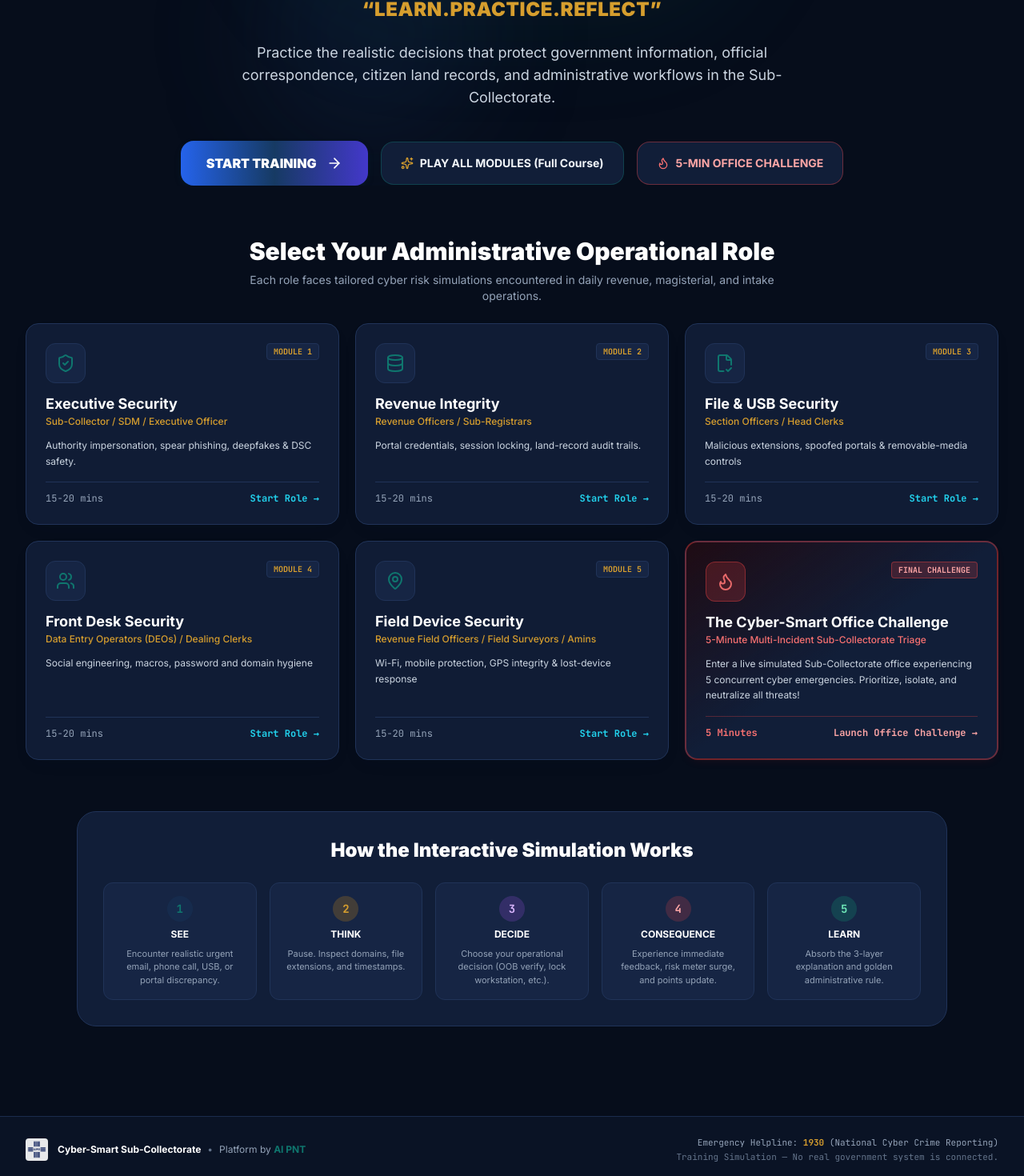
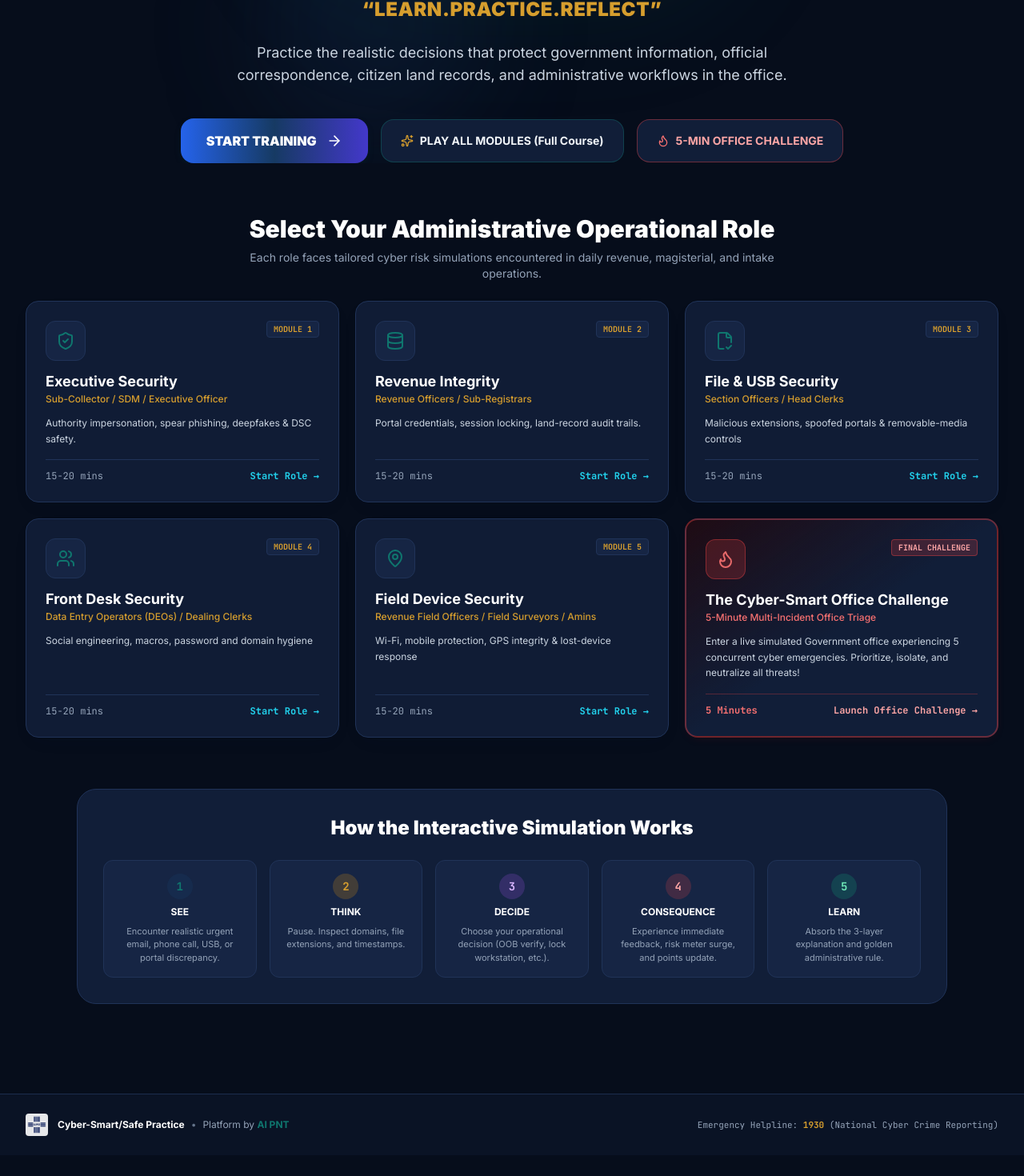
Before and after one commit to ShubhasmitaDash/CYBERSECURITY_TRAINING, a React (Vite) app: page / in a window 1280 px wide. Shown: the part 389-1859 px from the top of the page at 80% size. After the commit the page ends 1833 px from the top, so only its background shows below. Built offline with nearby package versions, Linux system fonts and the light colour scheme.

Commit message:
wording changes

```diff
--- a/src/App.tsx
+++ b/src/App.tsx
@@ -63,15 +63,15 @@ const MainContent: React.FC = () => {
               className="h-7 w-auto object-contain bg-white/90 p-0.5 rounded"
             />
             <div>
-              <span className="font-bold text-white">Cyber-Smart Sub-Collectorate</span>
+              <span className="font-bold text-white">Cyber-Smart/Safe Practice</span>
               <span className="text-slate-500 mx-2">•</span>
-              <span>Platform by <strong className="text-brand-cyan">AI PNT</strong></span>
+              <span>Platform by <strong className="text-brand-cyan">AI PNT</strong>
+              </span>
             </div>
           </div>
 
           <div className="text-center md:text-right font-mono text-[11px] space-y-0.5">
             <div>Emergency Helpline: <strong className="text-brand-goldLight">1930</strong> (National Cyber Crime Reporting)</div>
-            <div className="text-slate-500">Training Simulation — No real government system is connected.</div>
           </div>
         </div>
       </footer>
--- a/src/components/views/CertificatePage.tsx
+++ b/src/components/views/CertificatePage.tsx
@@ -27,7 +27,7 @@ export const CertificatePage: React.FC = () => {
   const [isEditingName, setIsEditingName] = useState(false);
 
   const currentRoleObj = OPERATIONAL_ROLES.find(r => r.id === activeRole);
-  const roleTitle = currentRoleObj ? currentRoleObj.title : 'All Sub-Collectorate Operational Tracks';
+  const roleTitle = currentRoleObj ? currentRoleObj.title : 'All Operational Tracks';
 
   const todayDate = new Date().toLocaleDateString('en-GB', {
     day: '2-digit',
@@ -185,10 +185,6 @@ export const CertificatePage: React.FC = () => {
 
           </div>
 
-          {/* Safety Footer Disclaimer */}
-          <div className="pt-4 text-[9px] text-slate-400 font-mono text-center">
-            Disclaimer: This certificate confirms completion of educational cybersecurity awareness simulations. All training scenarios are fictional. No real government system is connected.
-          </div>
 
         </div>
       </div>
--- a/src/components/views/ConfigModal.tsx
+++ b/src/components/views/ConfigModal.tsx
@@ -79,7 +79,7 @@ export const ConfigModal: React.FC<ConfigModalProps> = ({ isOpen, onClose }) =>
               value={formData.trainingTitle}
               onChange={(e) => setFormData({ ...formData, trainingTitle: e.target.value })}
               className="w-full px-4 py-2.5 rounded-xl bg-gov-dark border border-gov-border text-white text-sm focus:border-brand-cyan outline-none"
-              placeholder="e.g. Cyber-Smart Administration: Securing the Sub-Collectorate"
+              placeholder="e.g. Cyber-Smart Administration: Securing the Office"
               required
             />
           </div>
--- a/src/components/views/DashboardPage.tsx
+++ b/src/components/views/DashboardPage.tsx
@@ -61,7 +61,7 @@ export const DashboardPage: React.FC = () => {
             {currentRoleObj ? currentRoleObj.title : 'All Operational Modules Track'}
           </h2>
           <p className="text-xs sm:text-sm text-slate-300">
-            {currentRoleObj ? currentRoleObj.description : 'Comprehensive Sub-Collectorate training covering all 5 operational roles.'}
+            {currentRoleObj ? currentRoleObj.description : 'Comprehensive Government training covering all 5 operational roles.'}
           </p>
         </div>
 
@@ -126,7 +126,7 @@ export const DashboardPage: React.FC = () => {
           <div className="text-2xl sm:text-3xl font-black text-white font-mono">
             {completedModules.length} <span className="text-xs text-slate-400 font-normal">/ 5</span>
           </div>
-          <div className="text-[11px] text-slate-400">Sub-Collectorate operational areas</div>
+          <div className="text-[11px] text-slate-400">Government operational areas</div>
         </div>
 
         {/* Risk Meter Component Card */}
--- a/src/components/views/LandingPage.tsx
+++ b/src/components/views/LandingPage.tsx
@@ -84,7 +84,7 @@ export const LandingPage: React.FC = () => {
             transition={{ delay: 0.3 }}
             className="max-w-3xl mx-auto text-base sm:text-lg text-slate-300 leading-relaxed font-sans"
           >
-            Practice the realistic decisions that protect government information, official correspondence, citizen land records, and administrative workflows in the Sub-Collectorate.
+            Practice the realistic decisions that protect government information, official correspondence, citizen land records, and administrative workflows in the office.
           </motion.p>
 
           {/* Primary Action Buttons */}
@@ -199,12 +199,12 @@ export const LandingPage: React.FC = () => {
                   The Cyber-Smart Office Challenge
                 </h3>
                 <p className="text-xs text-red-400 font-medium">
-                  5-Minute Multi-Incident Sub-Collectorate Triage
+                  5-Minute Multi-Incident Office Triage
                 </p>
               </div>
 
               <p className="text-xs text-slate-300 leading-relaxed">
-                Enter a live simulated Sub-Collectorate office experiencing 5 concurrent cyber emergencies. Prioritize, isolate, and neutralize all threats!
+                Enter a live simulated Government office experiencing 5 concurrent cyber emergencies. Prioritize, isolate, and neutralize all threats!
               </p>
             </div>
 
--- a/src/components/views/MasterChallenge.tsx
+++ b/src/components/views/MasterChallenge.tsx
@@ -95,7 +95,7 @@ export const MasterChallenge: React.FC = () => {
             The Cyber-Smart Office Challenge
           </h2>
           <p className="text-xs sm:text-sm text-slate-300">
-            5 concurrent cyber emergencies are unfolding across the Sub-Collectorate. Prioritize &amp; resolve each threat!
+            5 concurrent cyber emergencies are unfolding across the office. Prioritize &amp; resolve each threat!
           </p>
         </div>
 
@@ -215,7 +215,7 @@ export const MasterChallenge: React.FC = () => {
               Office Challenge Complete
             </div>
             <h3 className="text-2xl sm:text-3xl font-black text-white">
-              Sub-Collectorate Incident Triage Report
+              Office Incident Triage Report
             </h3>
           </div>
 
--- a/src/components/views/ResultsPage.tsx
+++ b/src/components/views/ResultsPage.tsx
@@ -70,7 +70,7 @@ export const ResultsPage: React.FC = () => {
       >
         <div className="inline-flex items-center gap-2 px-4 py-1.5 rounded-full bg-brand-blue/30 text-brand-cyan border border-brand-cyan/40 font-mono text-xs font-bold uppercase">
           <Sparkles className="w-4 h-4 text-brand-goldLight" />
-          <span>Sub-Collectorate Cyber Defense Assessment</span>
+          <span>Office Cyber Defense Assessment</span>
         </div>
 
         <h1 className="text-3xl sm:text-5xl font-black text-white tracking-tight">
--- a/src/components/views/RoleSelectPage.tsx
+++ b/src/components/views/RoleSelectPage.tsx
@@ -38,7 +38,7 @@ export const RoleSelectPage: React.FC = () => {
           <span>Operational Role Selection</span>
         </div>
         <h2 className="text-3xl sm:text-4xl font-black text-white">
-          Choose Your Sub-Collectorate Training Role
+          Choose Your Training Role
         </h2>
         <p className="text-sm text-slate-300">
           Select your operational profile to practice role-specific cyber threat simulations, or train across all 5 operational roles in succession.
--- a/src/components/views/TrainerDashboard.tsx
+++ b/src/components/views/TrainerDashboard.tsx
@@ -253,7 +253,7 @@ export const TrainerDashboard: React.FC = () => {
               <div className="text-3xl font-black text-white font-mono mt-1">
                 {DEFAULT_COHORT_STATS.totalParticipants} <span className="text-sm text-slate-400 font-normal">Personnel</span>
               </div>
-              <div className="text-[11px] text-emerald-400 font-mono mt-1">Khordha Sub-Collectorate Cohort</div>
+              <div className="text-[11px] text-emerald-400 font-mono mt-1">Khordha Office Cohort</div>
             </div>
 
             <div className="p-5 rounded-2xl bg-gov-surface border border-gov-border">
--- a/src/context/TrainerContext.tsx
+++ b/src/context/TrainerContext.tsx
@@ -27,7 +27,7 @@ const TRAINER_STORAGE_KEY = 'cyber_smart_trainer_config_v1';
 
 const DEFAULT_CONFIG: TrainerConfig = {
   orgName: 'Sub-Collectorate Office, Khordha',
-  trainingTitle: 'Cyber-Smart Administration: Securing the Sub-Collectorate',
+  trainingTitle: 'Cyber-Smart Administration: Securing the Office',
   trainerName: 'District Cyber Trainer / DIO',
   trainerTitle: 'District Informatics Officer & Cybersecurity Lead',
   participantName: 'Shri / Smt. Administrative Officer',
--- a/src/data/badgesData.ts
+++ b/src/data/badgesData.ts
@@ -44,9 +44,9 @@ export const BADGES_DATA: Badge[] = [
   {
     id: 'cyber_smart_officer',
     title: 'Cyber-Smart Officer',
-    description: 'Mastered all 5 Sub-Collectorate operational modules and triaged multi-threat incidents during the 5-Minute Master Office Challenge.',
+    description: 'Mastered all 5 operational modules and triaged multi-threat incidents during the 5-Minute Master Office Challenge.',
     iconName: 'Award',
-    category: 'Sub-Collectorate Master',
+    category: 'Master',
     color: 'text-yellow-400 border-yellow-500/50 bg-yellow-500/20'
   }
 ];
```
